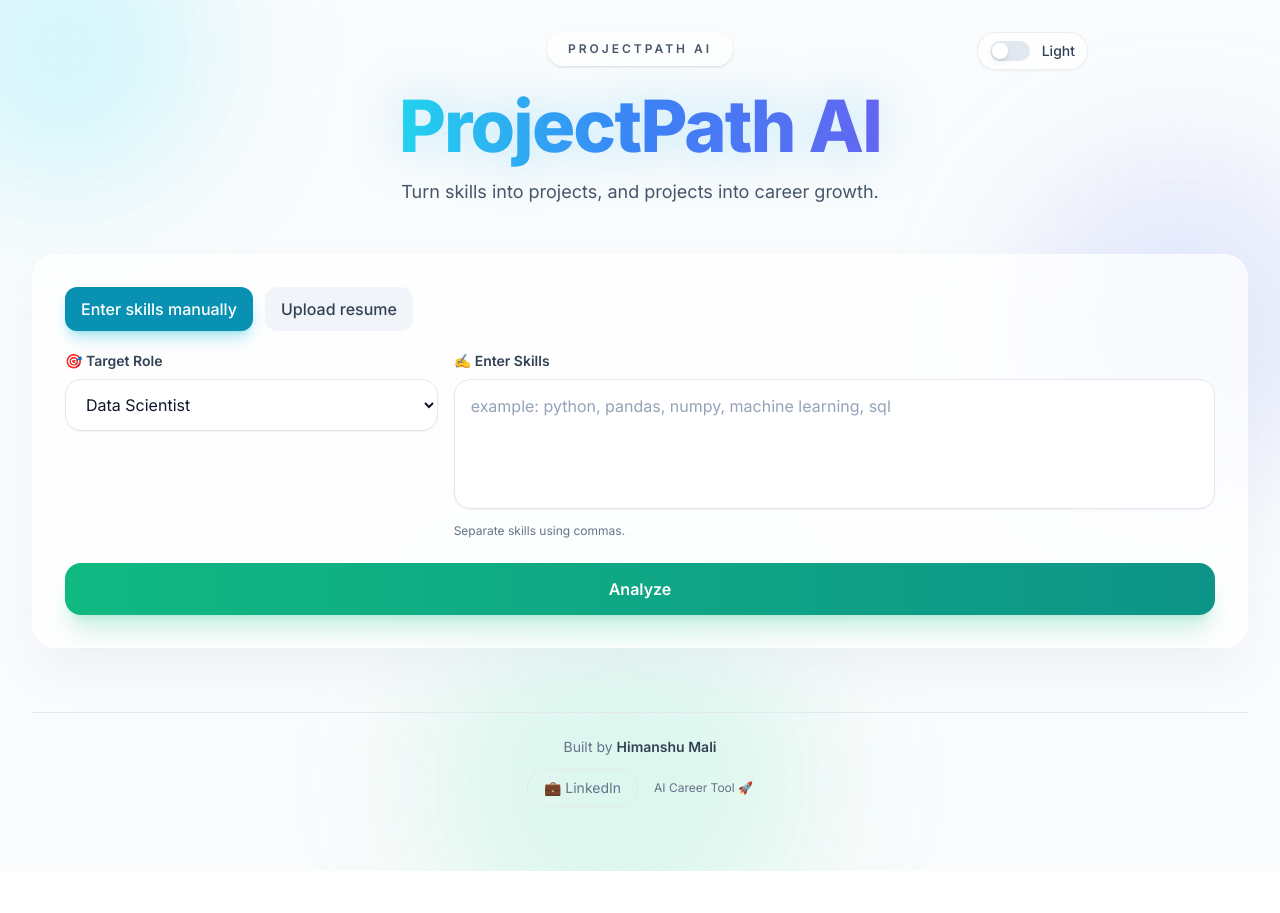
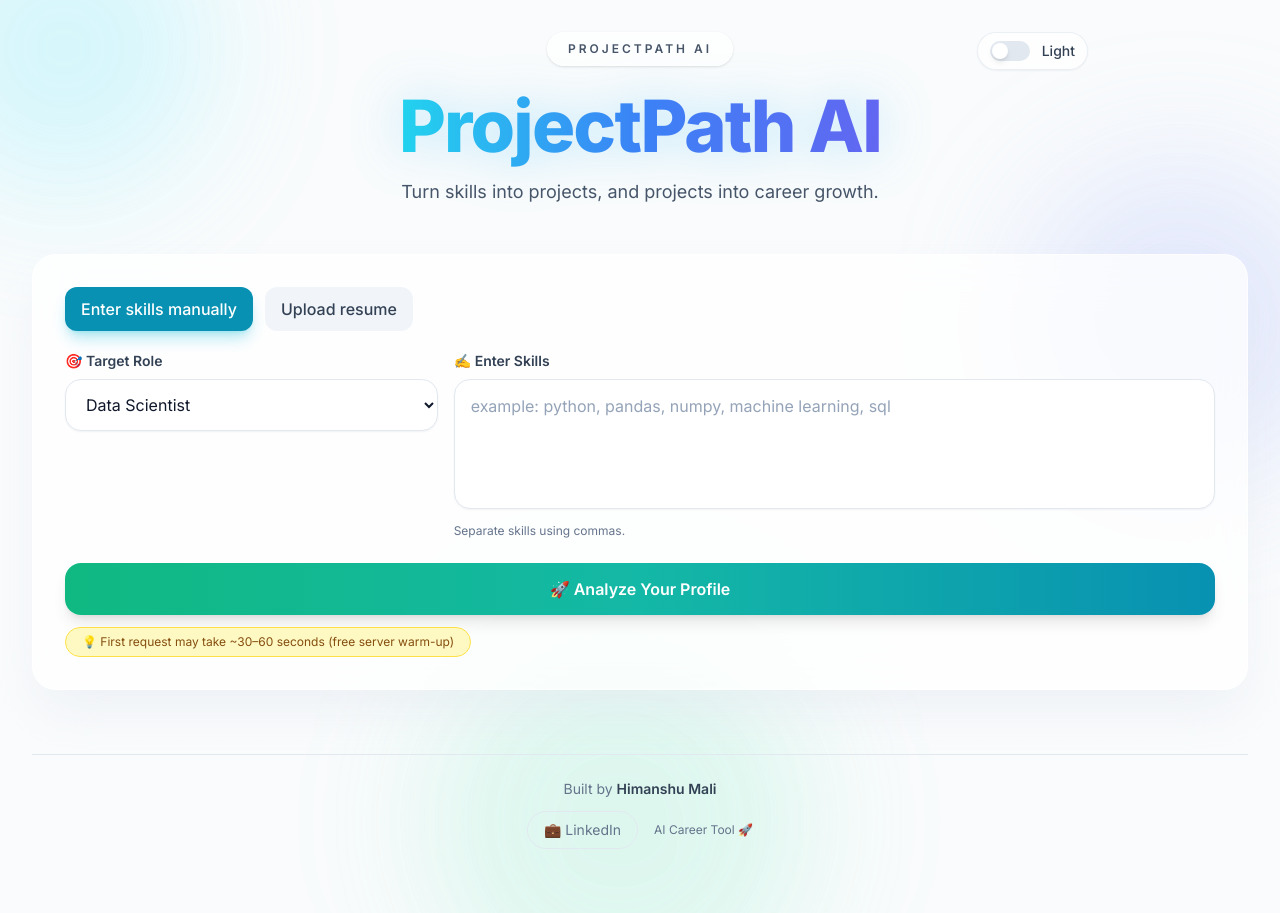
Before and after one commit to HimanshuMali701/ProjectPath_AI, a React (Create React App) app in the folder frontend/: page / in a window 1280 px wide. Before the commit the page ends 871 px from the top, so only its background shows below. Built offline with nearby package versions, Linux system fonts and the light colour scheme.

Commit message:
server cold start integration

```diff
--- a/frontend/src/App.js
+++ b/frontend/src/App.js
@@ -361,10 +361,19 @@ function App() {
               whileHover={{ scale: 1.01 }}
               onClick={handleAnalyze}
               disabled={loading}
-              className="mt-6 w-full rounded-2xl bg-gradient-to-r from-emerald-500 to-teal-600 py-3.5 font-semibold text-white shadow-xl shadow-emerald-500/20 transition hover:opacity-95 disabled:cursor-not-allowed disabled:opacity-70"
-            >
-              {loading ? "🧠 AI is analyzing your profile..." : "Analyze"}
+              className="mt-6 w-full rounded-2xl bg-gradient-to-r from-emerald-500 via-teal-500 to-cyan-600 py-3.5 font-semibold text-white shadow-lg hover:scale-[1.02] hover:shadow-xl active:scale-95 transition-all duration-200"
+                >
+               {loading ? "🧠 AI is analyzing your profile..." : "🚀 Analyze Your Profile"}
             </motion.button>
+            {!loading && !result && (
+              <p className="
+                  text-xs mt-3 text-center px-4 py-1.5 rounded-full inline-block mx-auto backdrop-blur
+                  bg-yellow-100 text-yellow-800 border border-yellow-300
+                  dark:bg-yellow-500/10 dark:text-yellow-300 dark:border-yellow-400/20
+                ">
+                  💡 First request may take ~30–60 seconds (free server warm-up)
+                </p>
+            )}
           </motion.section>
 
           <AnimatePresence>
@@ -375,10 +384,17 @@ function App() {
                 exit={{ opacity: 0, y: -10 }}
                 className="mb-8 flex justify-center"
               >
-                <div className="flex justify-center items-center gap-3 mt-6">
-                <div className="animate-spin h-5 w-5 border-2 border-blue-500 border-t-transparent rounded-full"></div>
-                <p>AI is building your career path...</p>
-              </div>
+                <div className="flex justify-center items-center mt-6">
+                  <div className="bg-white/20 backdrop-blur-lg px-6 py-4 rounded-2xl shadow-lg flex items-center gap-4">
+                    <div className="animate-spin h-6 w-6 border-2 border-blue-500 border-t-transparent rounded-full"></div>
+                    <div>
+                      <p className="font-semibold">🧠 Building your career path...</p>
+                      <p className="text-xs text-gray-400">
+                        This may take up to a minute on first request
+                      </p>
+                    </div>
+                  </div>
+                </div>
               </motion.div>
             )}
           </AnimatePresence>
```
